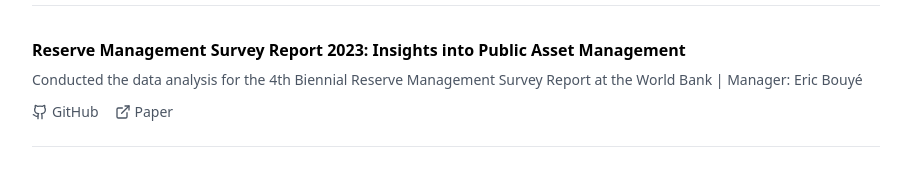
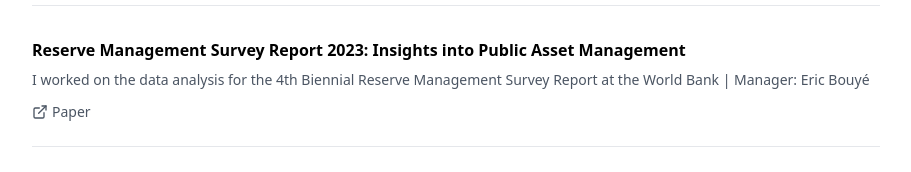
Before and after one commit to batu-el/home, a React (Vite) app: page / in a window 1280 px wide. Shown: the part 1341-1513 px from the top of the page, without its empty margins (184-1095 px from the left). Built offline with nearby package versions, Linux system fonts and the light colour scheme.

Commit message:
refining projects

```diff
--- a/src/HomePage.jsx
+++ b/src/HomePage.jsx
@@ -1,61 +1,67 @@
 import React from 'react';
-import { Github, Mail, ExternalLink } from 'lucide-react';
+import { Github, Mail, ExternalLink, Presentation } from 'lucide-react';
 
 const HomePage = () => {
   const projects = [
     {
     title: "Sociotechnical Alignment in Automated Optimization Modeling via Textual Bisection",
     description: "Udell Lab at Stanford University | Advisor: Madeleine Udell",
-    githubLink: "https://github.com/example1",
-    paperLink: "https://example.com/paper1"
+    githubLink: "https://github.com/batu-el/bitextion",
+    paperLink: "https://github.com/batu-el/bitextion/blob/main/bitextion_paper.pdf",
+    tags: ["Alignment", "Automated Optimization Modeling"],
     },
     {
     title: "Understanding and Improving Representation Learning in the Presence of Shortcuts",
     description: "MPhil Thesis at the University of Cambridge | Advisors: Andreas Vlachos and Michalis Korakakis",
-    githubLink: "https://github.com/example1",
-    paperLink: "https://example.com/paper1"
+    githubLink: "https://github.com/batu-el/understanding-shortcuts",
+    paperLink: "https://github.com/batu-el/understanding-shortcuts/blob/main/paper.pdf",
+    presentationLink: "https://github.com/batu-el/understanding-shortcuts/blob/main/presentation.pdf",
+    tags: ["Shortcut Learning" , "Mechanistic Interpretability", "Out-of-Distribution Generalization", "Adverserial Robustness"],
     },
     {
     title: "Different Inductive Biases Can Lead to Similar Performance via Distinct Algorithms",
     description: "Project for Geometric Deep Learning at the University of Cambridge | Advisor: Chaitanya Joshi",
-    githubLink: "https://github.com/example1",
-    paperLink: "https://example.com/paper1"
+    githubLink: "https://github.com/batu-el/understanding-inductive-biases-of-gnns",
+    paperLink: "https://github.com/batu-el/understanding-inductive-biases-of-gnns/blob/main/different_inductive_bias_similar_performance_paper.pdf",
+    presentationLink: "https://github.com/batu-el/understanding-inductive-biases-of-gnns/blob/main/presentation.pdf",
+    tags: ["Graph Neural Networks" , "Interpretability",],
     },
     {
     title: "Understanding Toy Backdoors via Mechanistic Interpretability",
     description: "Part of a Project for Theory of Deep Learning at the University of Cambridge",
-    githubLink: "https://github.com/example1",
-    paperLink: "https://example.com/paper1"
+    githubLink: "https://github.com/batu-el/understanding-toy-backdoors",
+    paperLink: "https://github.com/batu-el/understanding-toy-backdoors/blob/main/understanding-backdoors.pdf",
+    tags: ["Backdoors" , "Toy Models", "Mechanistic Interpretability", "Adverserial Robustness"],
     },
     {
     title: "Bayesian Optimization for Guided Hypothesis Sampling in Minimum Bayes Risk Decoding",
     description: "Project for Machine Learning for Language Processing at the University of Cambridge | Advisor: Julius Cheng",
-    githubLink: "https://github.com/example1",
-    paperLink: "https://example.com/paper1"
+    githubLink: "https://github.com/batu-el/guided-hypothesis-sampling",
+    paperLink: "https://github.com/batu-el/guided-hypothesis-sampling/blob/main/paper-guided-hypothesis-sampling.pdf"
     },
     {
     title: "Comparative Analysis of Stanford U-PCFG and Berkeley Neural Parsers",
     description: "Project for Introduction to Natural Language Syntax and Parsing at the University of Cambridge",
-    githubLink: "https://github.com/example1",
-    paperLink: "https://example.com/paper1"
+    githubLink: "https://github.com/batu-el/constituency-parser-comparison",
+    paperLink: "https://github.com/batu-el/constituency-parser-comparison/blob/main/paper-comparative-analysis-of-constituency-parsers.pdf"
     },
     {
     title: "Abstractive Summarization of CNN/DailyMail Articles with Encoder-Decoder Transformer",
     description: "Project for Overview of Natural Language Processing at the University of Cambridge",
-    githubLink: "https://github.com/example1",
-    paperLink: "https://example.com/paper1"
+    githubLink: "https://github.com/batu-el/extractive-abstractive-summarizer",
+    paperLink: "https://github.com/batu-el/extractive-abstractive-summarizer/blob/main/paper-summarizer.pdf"
     },
     {
     title: "Reserve Management Survey Report 2023: Insights into Public Asset Management",
-    description: "Conducted the data analysis for the 4th Biennial Reserve Management Survey Report at the World Bank | Manager: Eric Bouyé",
-    githubLink: "https://github.com/example1",
-    paperLink: "https://example.com/paper1"
+    description: "I worked on the data analysis for the 4th Biennial Reserve Management Survey Report at the World Bank | Manager: Eric Bouyé",
+    paperLink: "https://openknowledge.worldbank.org/entities/publication/3e23f0dd-7849-4a55-8ce7-2a104bef2c68"
     },
     {
     title: "Parameterizing Chains in Generalized Fixed-Point-Free Involutions",
     description: "Undergraduate Mathematics Thesis at Tulane University | Advisor: Michael Joyce",
-    githubLink: "https://github.com/example1",
-    paperLink: "https://example.com/paper1"
+    githubLink: "https://github.com/batu-el/parameterizing-chains-in-generalized-involutions",
+    presentationLink: "https://github.com/batu-el/parameterizing-chains-in-generalized-involutions/blob/main/HT2-Presentation.pdf",
+    paperLink: "https://library.search.tulane.edu/discovery/delivery/01TUL_INST:Tulane/12433822100006326"
     },
   ];
 
--- a/src/HomePage2.jsx
+++ /dev/null
@@ -1,143 +0,0 @@
-import React from 'react';
-// Verify lucide-react is installed and imported correctly
-import { User, Github, Mail, ExternalLink } from 'lucide-react';
-import profilePic from './assets/profile.jpg';
-
-const HomePage = () => {
-  const projects = [
-    {
-      title: "Sociotechnical Alignment in Automated Optimization Modeling via Textual Bisection",
-      description: "Udell Lab at Stanford University | Advisor: Madeleine Udell",
-      tags: ["Python"],
-      githubLink: "https://github.com/example1",
-      paperLink: "https://example.com/paper1"
-    },
-    {
-      title: "Understanding and Improving Representation Learning in the Presence of Shortcuts",
-      description: "MPhil Thesis at the University of Cambridge | Advisors: Andreas Vlachos and Michalis Korakakis",
-      tags: ["Pyhton"]
-    },
-    {
-      title: "Different Inductive Biases Can Lead to Similar Performance via Distinct Algorithms",
-      description: "Project for Geometric Deep Learning at the University of Cambridge | Advisor: Chaitanya Joshi",
-      tags: ["Pyhton"]
-    },
-    {
-      title: "Understanding Toy Backdoors via Mechanistic Interpretability",
-      description: "Part of a Project for Theory of Deep Learning at the University of Cambridge",
-      tags: ["Python"]
-    },
-    {
-      title: "Bayesian Optimization for Guided Hypothesis Sampling in Minimum Bayes Risk Decoding",
-      description: "Project for Machine Learning for Language Processing at the University of Cambridge | Advisor: Julius Cheng",
-      tags: ["Python"]
-    },
-    {
-      title: "Comparative Analysis of Stanford U-PCFG and Berkeley Neural Parsers",
-      description: "Project for Introduction to Natural Language Syntax and Parsing at the University of Cambridge",
-      tags: ["Python"]
-    },
-    {
-      title: "Abstractive Summarization of CNN/DailyMail Articles with Encoder-Decoder Transformer",
-      description: "Project for Overview of Natural Language Processing at the University of Cambridge",
-      tags: ["Python"]
-    },
-    {
-      title: "Reserve Management Survey Report 2023: Insights into Public Asset Management",
-      description: "Conducted the data analysis for the 4th Biennial Reserve Management Survey Report at the World Bank | Manager: Eric Bouyé",
-      tags: ["Python"]
-    },
-    {
-      title: "Parameterizing Chains in Generalized Fixed-Point-Free Involutions",
-      description: "Undergraduate Mathematics Thesis at Tulane University | Advisor: Michael Joyce",
-      tags: ["Python"]
-    },
-  ];
-
-  return (
-    <div className="max-w-4xl mx-auto p-6">
-      {/* Header */}
-      <div className="flex flex-col md:flex-row gap-6 mb-12">
-        <img
-          src={profilePic}
-          alt="Profile"
-          className="w-64 h-48 object-cover rounded"
-        />
-
-        <div>
-          <h1 className="text-2xl font-bold mb-2">Batu El</h1>
-          <h2 className="text-lg text-gray-600 mb-4">PhD Candidate at Stanford</h2>
-
-          <p className="text-gray-600 mb-4">
-            I am a first-year PhD student in Computational and Mathematical Engineering (ICME) at Stanford University and a Knight-Hennessy Scholar.
-            In summer 2024, I graduated with an MPhil in Advanced Computer Science from the University of Cambridge.
-          </p>
-
-          <div className="flex gap-4 mb-4">
-            <a href="#" className="text-gray-600 hover:text-black">
-              <Github className="w-5 h-5" />
-            </a>
-            <a href="#" className="text-gray-600 hover:text-black">
-              <ExternalLink className="w-5 h-5" />
-            </a>
-            <a href="#" className="text-gray-600 hover:text-black">
-              <Mail className="w-5 h-5" />
-            </a>
-          </div>
-
-          <div>
-            {['React', 'Node.js', 'TypeScript', 'Python', 'AWS', 'Docker'].map((skill) => (
-              <span
-                key={skill}
-                className="inline-block mr-2 mb-2 px-2 py-1 bg-gray-100 text-sm rounded"
-              >
-                {skill}
-              </span>
-            ))}
-          </div>
-        </div>
-      </div>
-
-      {/* Projects */}
-      <h2 className="text-xl font-bold mb-6">Projects</h2>
-      <div className="space-y-8">
-        {projects.map((project, index) => (
-          <div key={index} className="border-b pb-6 last:border-b-0">
-            <h3 className="font-semibold mb-2">
-              {project.title}
-            </h3>
-            <p className="text-gray-600 mb-3 text-sm">
-              {project.description}
-            </p>
-            <div className="flex gap-4">
-              {project.githubLink && (
-                <a
-                  href={project.githubLink}
-                  target="_blank"
-                  rel="noopener noreferrer"
-                  className="text-gray-600 hover:text-black text-sm flex items-center gap-1"
-                >
-                  <Github className="w-4 h-4" />
-                  GitHub
-                </a>
-              )}
-              {project.paperLink && (
-                <a
-                  href={project.paperLink}
-                  target="_blank"
-                  rel="noopener noreferrer"
-                  className="text-gray-600 hover:text-black text-sm flex items-center gap-1"
-                >
-                  <ExternalLink className="w-4 h-4" />
-                  Paper
-                </a>
-              )}
-            </div>
-          </div>
-        ))}
-      </div>
-    </div>
-  );
-};
-
-export default HomePage;
```
Also changed, not shown: 4 other files (tests, documents, lock files or other folders).
